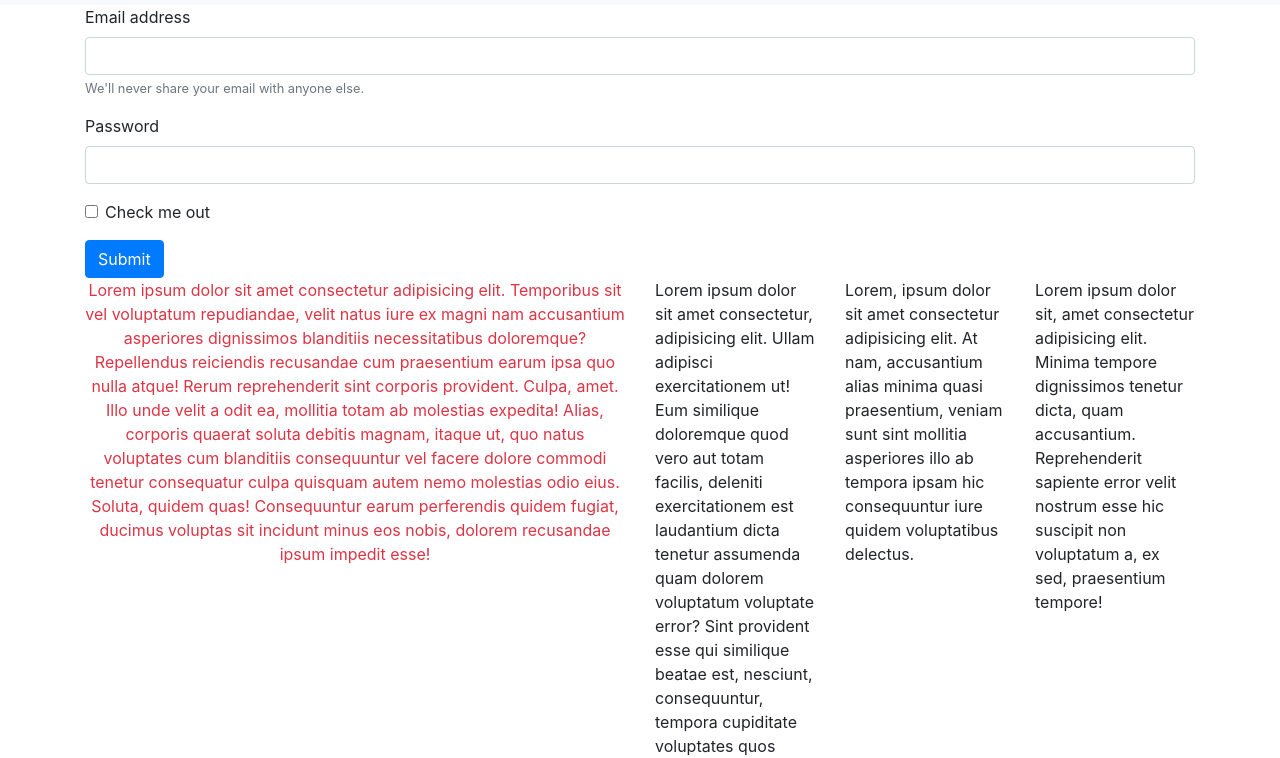
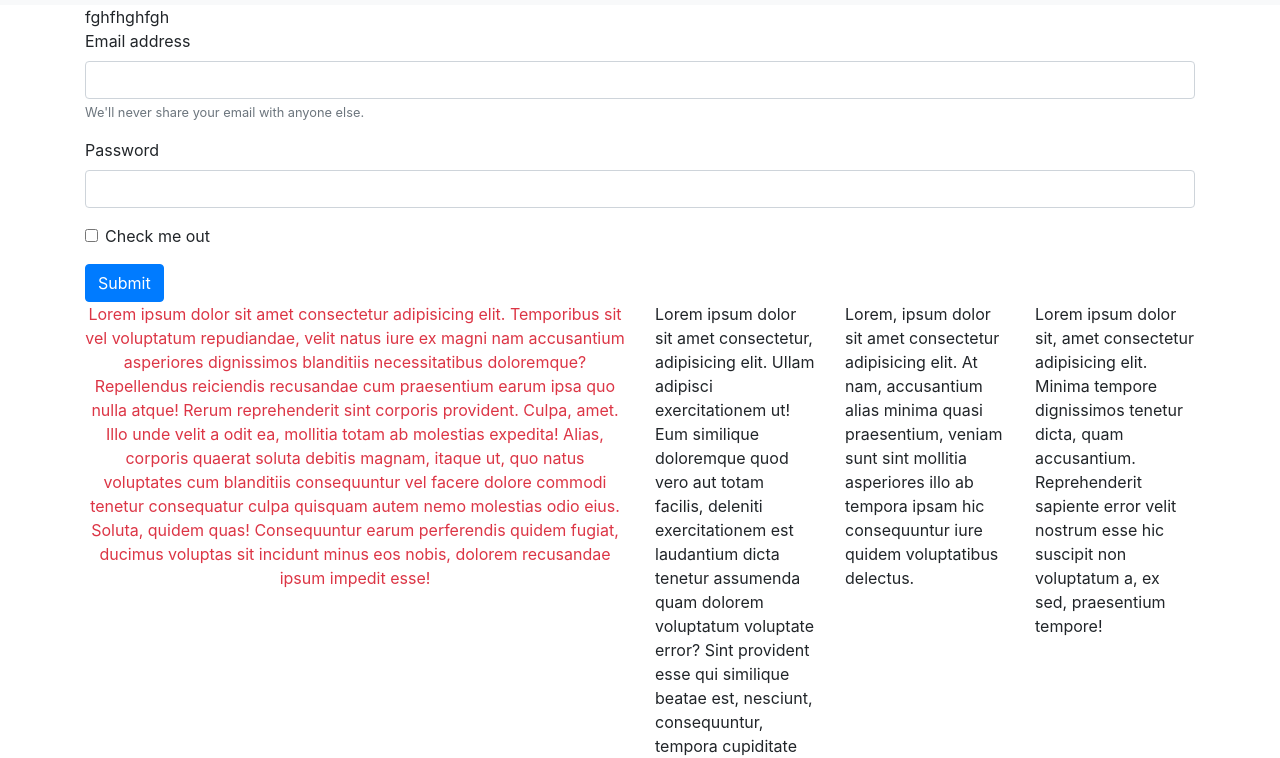
Before and after one commit to agusdiana/Tugas-Sekolah, a plain HTML site: page tugas array/index.html in a window 1280 px wide. Shown: the part 51-809 px from the top of the page. Drawn offline with nearby package versions, Linux system fonts and the light colour scheme.

Commit message:
ada tambahan kodingan

```diff
--- a/tugas array/index.html
+++ b/tugas array/index.html
@@ -59,7 +59,7 @@
     </nav>
 
 
-    <div class="container">
+    <div class="container">fghfhghfgh
         <form>
             <div class="form-group">
                 <label for="exampleInputEmail1">Email address</label>
```
